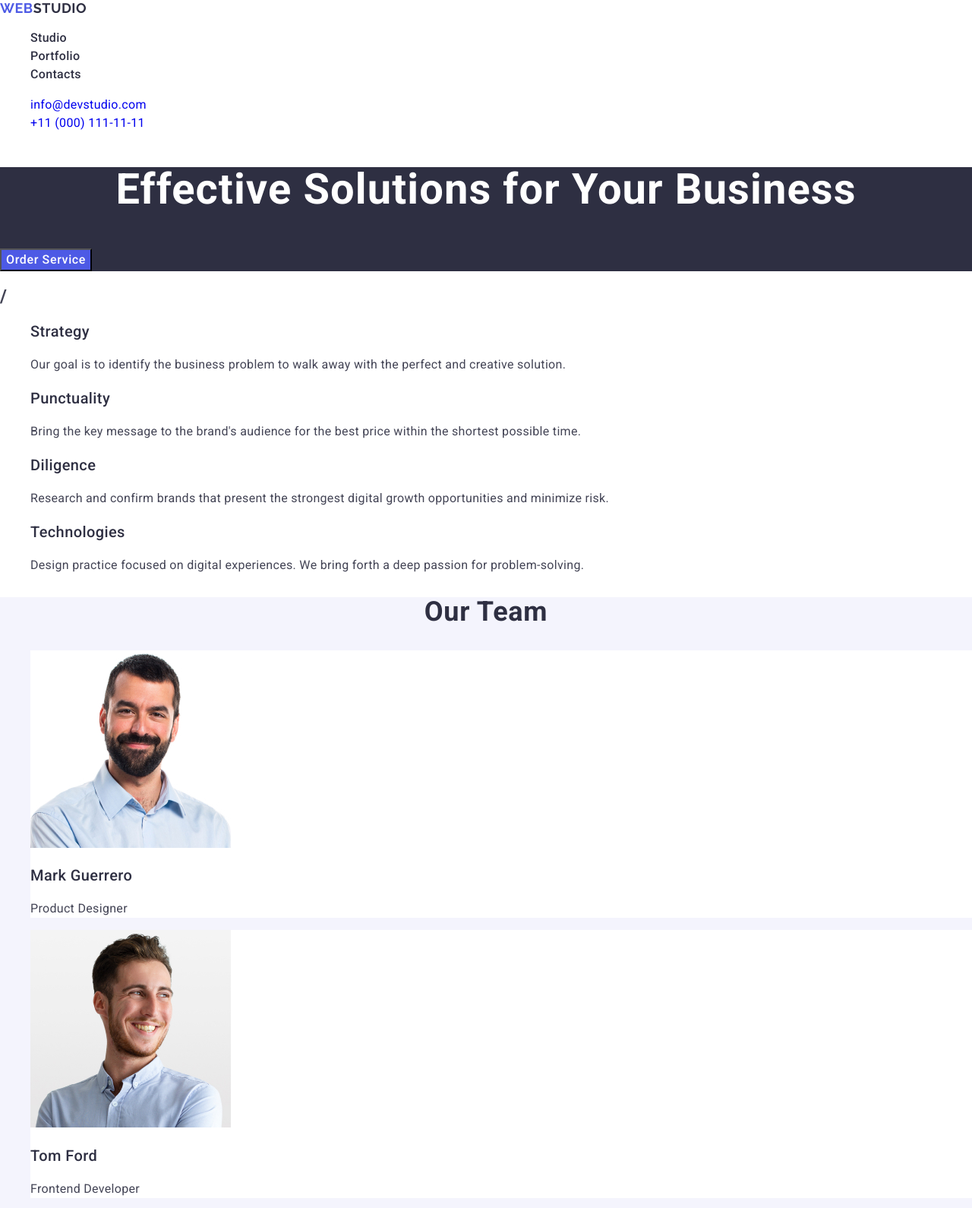
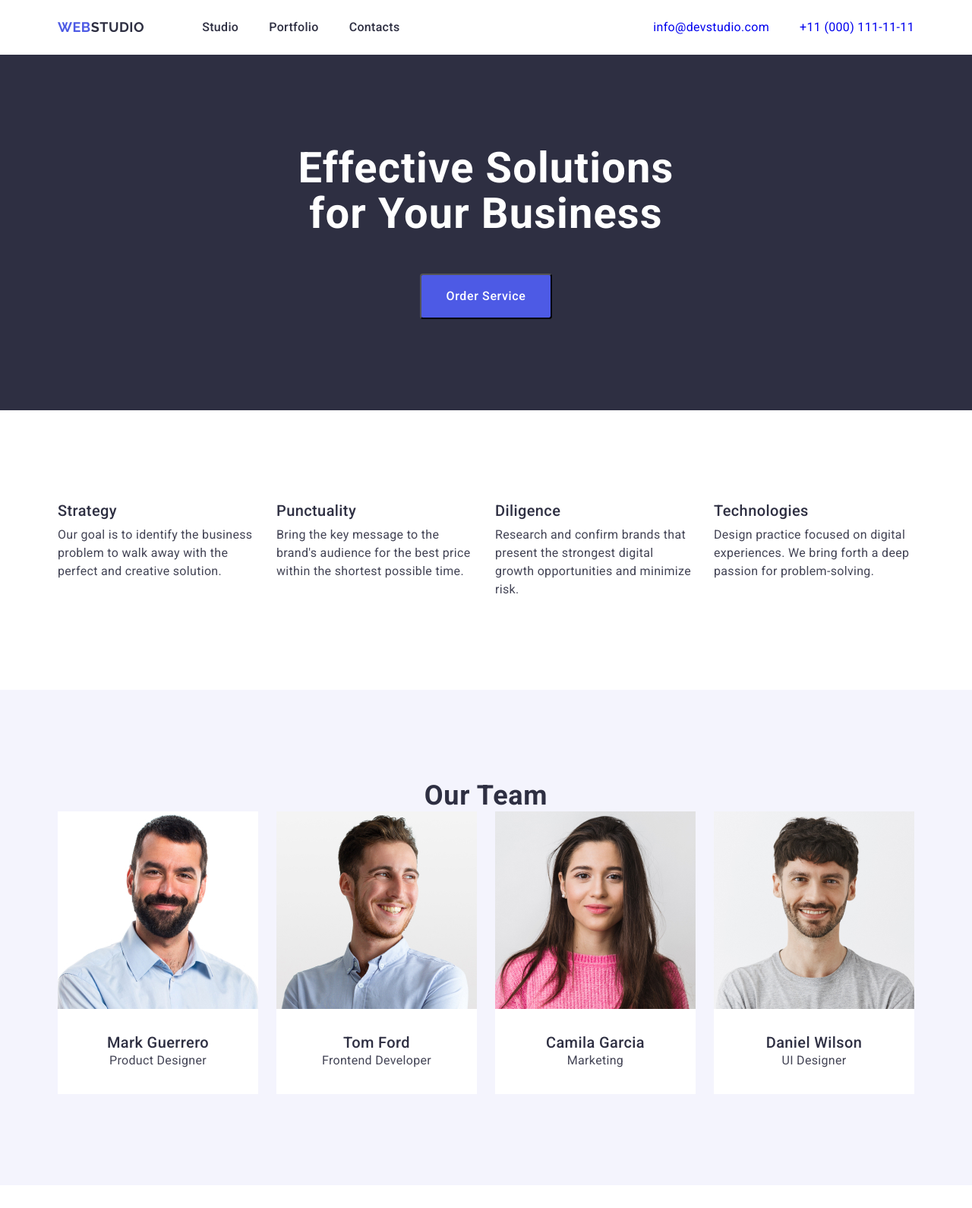
Before and after one commit to snchko/goit-markup-hw-03, a plain HTML site: page index.html in a window 1280 px wide. Shown: the top 1590 px of the page at 76% size. Drawn offline with nearby package versions, Linux system fonts and the light colour scheme.

Commit message:
version1

```diff
--- a/css/styles.css
+++ b/css/styles.css
@@ -5,6 +5,93 @@
   text-decoration: none;
 }
 
+h1,
+h2,
+h3,
+h4,
+h5,
+h6,
+p {
+  margin-top: 0;
+  margin-bottom: 0;
+}
+
+ul,
+ol {
+  margin-top: 0;
+  margin-bottom: 0;
+  padding-left: 0;
+}
+img {
+  display: block;
+}
+
+.visually-hidden {
+  position: absolute;
+  width: 1px;
+  height: 1px;
+  margin: -1px;
+  border: 0;
+  padding: 0;
+  white-space: nowrap;
+  clip-path: inset(100%);
+  clip: rect(0 0 0 0);
+  overflow: hidden;
+}
+.container {
+  max-width: 1158px;
+  padding-left: 15px;
+  padding-right: 15px;
+  margin-left: auto;
+  margin-right: auto;
+}
+
+.header-container {
+  display: flex;
+  justify-content: space-between;
+}
+
+.top-nav {
+  display: flex;
+  align-items: center;
+}
+
+.list {
+  display: flex;
+}
+
+.menu {
+  gap: 40px;
+}
+
+.menu-link {
+  display: block;
+  padding-top: 24px;
+  padding-bottom: 24px;
+}
+.address-list {
+  gap: 40px;
+}
+.section {
+  padding-top: 120px;
+  padding-bottom: 120px;
+}
+.card-content {
+  padding-top: 32px;
+  padding-bottom: 32px;
+}
+.portfolio-list {
+  display: flex;
+  flex-wrap: wrap;
+  column-gap: 24px;
+}
+.team-list {
+  display: flex;
+  column-gap: 24px;
+}
+.concept-list {
+  gap: 24px;
+}
 body {
   font-family: 'Roboto', sans-serif;
   color: #434455;
@@ -19,6 +106,7 @@ body {
   line-height: 1.17;
   letter-spacing: 0.54px;
   word-wrap: break-word;
+  margin-right: 76px;
 }
 .logo-name {
   color: #2e2f42;
@@ -48,6 +136,9 @@ body {
   font-weight: 400;
   line-height: 1.5;
   letter-spacing: 0.32px;
+  display: block;
+  padding-top: 24px;
+  padding-bottom: 24px;
 }
 .address {
   font-style: normal;
@@ -57,10 +148,13 @@ body {
   font-size: 56px;
   line-height: 1.07;
   text-align: center;
-
+  width: 496px;
   font-weight: 700;
   line-height: 1.07;
   letter-spacing: 1.12px;
+  margin-left: auto;
+  margin-right: auto;
+  margin-bottom: 48px;
 }
 .button-first {
   color: #ffffff;
@@ -70,6 +164,11 @@ body {
   line-height: 1.5;
   letter-spacing: 0.64px;
   cursor: pointer;
+  display: flex;
+  margin-left: auto;
+  margin-right: auto;
+  padding: 16px 32px;
+  border-radius: 4px;
 }
 .advan-name {
   color: #2e2f42;
@@ -82,10 +181,11 @@ body {
 
 .advan-descrp {
   font-size: 16px;
-
+  width: 264px;
   font-weight: 400;
   line-height: 1.5;
   letter-spacing: 0.32px;
+  margin-top: 8px;
 }
 .section-name {
   color: #2e2f42;
@@ -96,18 +196,25 @@ body {
   line-height: 1.11;
   letter-spacing: 0.72px;
 }
+.portfolio-item {
+  margin-top: 48px;
+}
+.portfolio-name {
+  margin-bottom: 24px;
+}
 
 .team-member-name {
   color: #2e2f42;
   font-size: 20px;
-
   font-weight: 500;
   line-height: 1.2;
   letter-spacing: 0.4px;
+
+  text-align: center;
 }
 .member-job {
   font-size: 16px;
-
+  text-align: center;
   font-weight: 400;
   line-height: 1.5;
   letter-spacing: 0.32px;
@@ -129,6 +236,8 @@ body {
 }
 .main-footer {
   background-color: #2e2f42;
+  padding-top: 101.5px;
+  padding-bottom: 100px;
 }
 .footer-logo {
   color: #4d5ae5;
@@ -159,6 +268,8 @@ body {
   font-weight: 400;
   line-height: 1.5;
   letter-spacing: 0.32px;
+  width: 264px;
+  margin-top: 17.5px;
 }
 
 .button,
--- a/index.html
+++ b/index.html
@@ -20,6 +20,7 @@
   </head>
   <body>
     <header class="maim-header">
+      <div class="container header-container">
         <nav class="top-nav">
           <a class="logo link" href="./index.html">Web<span class="logo-name">Studio</span></a>
           <ul class="list menu">
@@ -35,22 +36,26 @@
           </ul>
         </nav>
         <address class="address">
-        <ul class="list">
+          <ul class="list address-list">
             <li><a class="link address-info" href="mailto:info@devstudio.com">info@devstudio.com</a></li>
             <li><a class="link address-info" href="tel:+110001111111">+11 (000) 111-11-11</a></li>
           </ul>
         </address>
+      </div>
     </header>
 
     <main>
-      <section class="section-services">
+      <section class="section-services section">
+        <div class="container">
           <h1 class="head-services">Effective Solutions for Your Business</h1>
           <button class="button-first" type="button">Order Service</button>
+        </div>
       </section>
 
-      <section>
-        <h2>/</h2>
-        <ul class="list">
+      <section class="section">
+        <div class="container">
+          <h2 class="visually-hidden">Main Concept</h2>
+          <ul class="list concept-list">
             <li>
               <h3 class="advan-name">Strategy</h3>
               <p class="advan-descrp">
@@ -76,75 +81,102 @@
               </p>
             </li>
           </ul>
+        </div>
       </section>
 
-      <section class="section-team">
+      <section class="section-team section">
+        <div class="container">
           <h2 class="section-name">Our Team</h2>
-        <ul class="list">
+          <ul class="list team-list">
             <li class="team">
               <img src="./images/img.jpg" alt="Mark Guerrero" width="264" height="260" />
+              <div class="card-content">
                 <h3 class="team-member-name">Mark Guerrero</h3>
                 <p class="member-job">Product Designer</p>
+              </div>
             </li>
             <li class="team">
               <img src="./images/img2.jpg" alt="Tom Ford" width="264" height="260" />
+              <div class="card-content">
                 <h3 class="team-member-name">Tom Ford</h3>
                 <p class="member-job">Frontend Developer</p>
+              </div>
             </li>
             <li class="team">
               <img src="./images/img3.jpg" alt="Camila Garcia" width="264" height="260" />
+              <div class="card-content">
                 <h3 class="team-member-name">Camila Garcia</h3>
                 <p class="member-job">Marketing</p>
+              </div>
             </li>
             <li class="team">
               <img src="./images/img4.jpg" alt="Daniel Wilson" width="264" height="260" />
+              <div class="card-content">
                 <h3 class="team-member-name">Daniel Wilson</h3>
                 <p class="member-job">UI Designer</p>
+              </div>
             </li>
           </ul>
+        </div>
       </section>
 
-      <section>
-        <h2 class="section-name">Our Portfolio</h2>
-        <ul class="list">
-          <li>
+      <section class="section">
+        <div class="container">
+          <h2 class="section-name portfolio-name">Our Portfolio</h2>
+          <ul class="list portfolio-list">
+            <li class="portfolio-item">
               <img src="./images/imgbank.jpg" alt="Banking App" width="360" />
+              <div class="card-content">
                 <h3 class="project-name">Banking App</h3>
                 <p class="project-type">App</p>
+              </div>
             </li>
-          <li>
+            <li class="portfolio-item">
               <img src="./images/imgpay.jpg" alt="Cashless Payment" width="360" />
+              <div class="card-content">
                 <h3 class="project-name">Cashless Payment</h3>
                 <p class="project-type">Marketing</p>
+              </div>
             </li>
-          <li>
+            <li class="portfolio-item">
               <img src="./images/imgmedit.jpg" alt="Meditation App" width="360" />
+              <div class="card-content">
                 <h3 class="project-name">Meditation App</h3>
                 <p class="project-type">App</p>
+              </div>
             </li>
-          <li>
+            <li class="portfolio-item">
               <img src="./images/imgtaxi.jpg" alt="Taxi Service" width="360" />
+              <div class="card-content">
                 <h3 class="project-name">Taxi Service</h3>
                 <p class="project-type">Marketing</p>
+              </div>
             </li>
-          <li>
+            <li class="portfolio-item">
               <img src="./images/imgscreen.jpg" alt="Screen Illustrations" width="360" />
+              <div class="card-content">
                 <h3 class="project-name">Screen Illustrations</h3>
                 <p class="project-type">Design</p>
+              </div>
             </li>
-          <li>
+            <li class="portfolio-item">
               <img src="./images/imgcourses.jpg" alt="Online Courses" width="360" />
+              <div class="card-content">
                 <h3 class="project-name">Online Courses</h3>
                 <p class="project-type">Marketing</p>
+              </div>
             </li>
           </ul>
+        </div>
       </section>
     </main>
     <footer class="main-footer">
+      <div class="container">
         <a class="footer-logo link" href="./index.html">Web<span class="footer-logo-name">Studio</span></a>
         <p class="footer-descr">
           Increase the flow of customers and sales for your business with digital marketing & growth solutions.
         </p>
+      </div>
     </footer>
   </body>
 </html>
```
Lines whose indentation alone changed are shown as unchanged.
